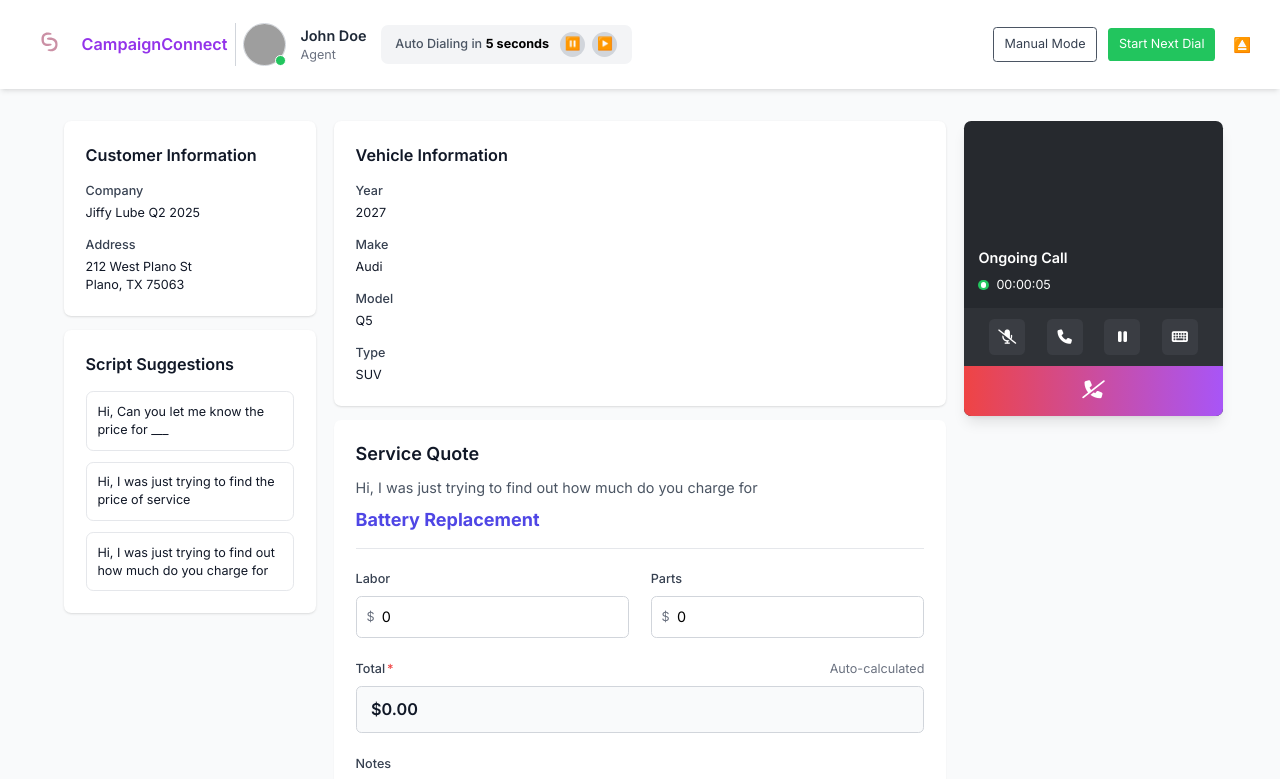
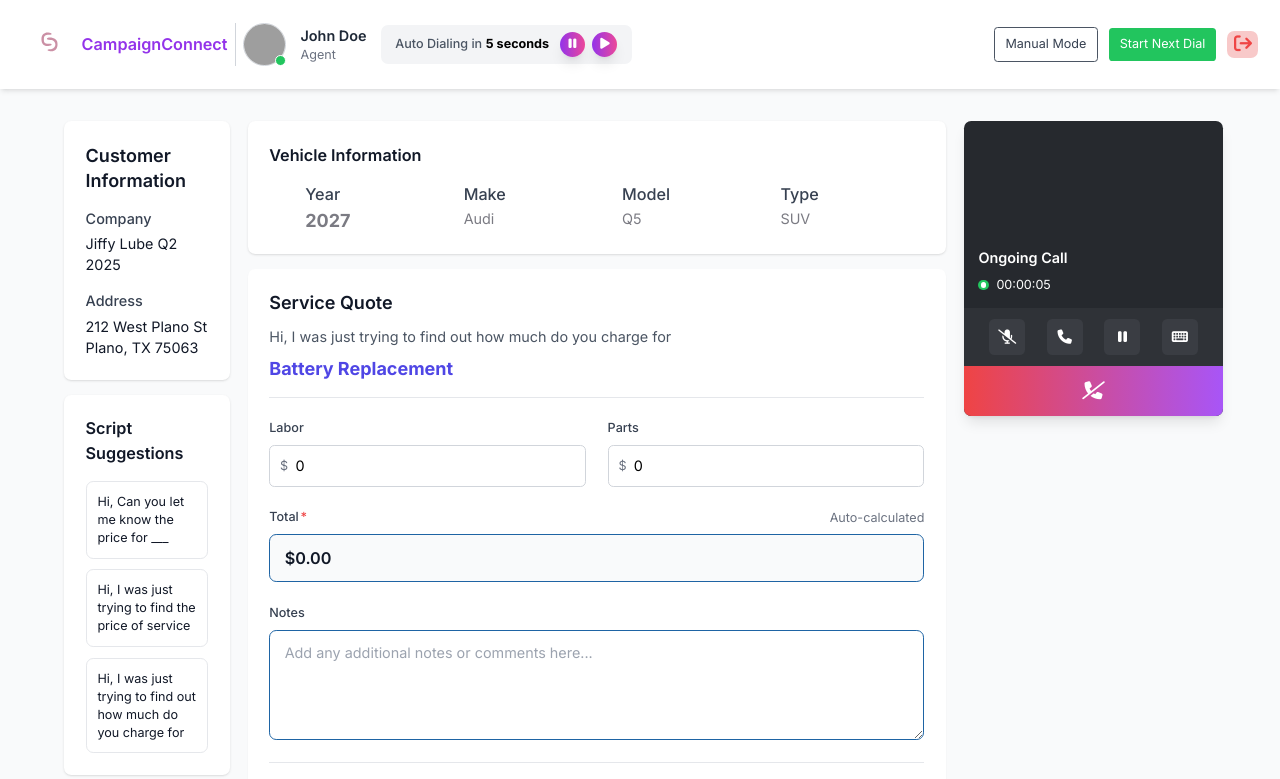
Before and after one commit to RK-GitaIT/campaign_connect_app, a Next.js app: page / in a window 1280 px wide. Shown: the top 779 px of the page. Built offline with nearby package versions, Linux system fonts and the light colour scheme; grey boxes are pictures that could not be loaded.

Commit message:
UI FIXES AND RESPONSIVENESS

```diff
--- a/src/app/page.tsx
+++ b/src/app/page.tsx
@@ -14,9 +14,9 @@ export default function Home() {
 <CampaignProvider>
   <div className="min-h-screen bg-[#F9FAFB]">
     <Header />
-        <main className="container mx-auto  py-4">
-          <div className="flex gap-5">
-            <div className="w-[280px]">
+    <main className="container mx-auto py-4">
+      <div className="flex flex-col md:flex-row gap-5">
+        <div className="w-full md:w-2/3 lg:w-[400px]">
           <CustomerInfo />
           <div className="mt-4">
             <ScriptSuggestions />
@@ -28,7 +28,7 @@ export default function Home() {
           <ServiceInfo />
         </div>
 
-            <div className="w-[280px]">
+        <div className="w-full md:w-1/3 lg:w-[280px]">
           <OngoingCall />
         </div>
       </div>
--- a/src/components/CustomerInfo.tsx
+++ b/src/components/CustomerInfo.tsx
@@ -9,21 +9,23 @@ export default function CustomerInfo() {
   if (!currentCall) return null;
 
   return (
-    <div className="bg-white rounded-lg shadow p-6">
-      <h2 className="text-lg font-semibold text-gray-900 mb-4">Customer Information</h2>
+
+    <div className="bg-white rounded-lg shadow p-4 md:p-6 mb-4">
+      <h2 className="text-lg md:text-xl font-semibold text-gray-900 mb-4">Customer Information</h2>
       <div className="space-y-4">
         <div>
-          <label className="block text-sm font-medium text-gray-700">Company</label>
-          <p className="mt-1 text-sm text-gray-900">{currentCall.customerInfo.company}</p>
+          <label className="block text-sm md:text-base font-medium text-gray-700">Company</label>
+          <p className="mt-1 text-sm md:text-base text-gray-900">{currentCall.customerInfo.company}</p>
         </div>
         <div>
-          <label className="block text-sm font-medium text-gray-700">Address</label>
-          <p className="mt-1 text-sm text-gray-900">
+          <label className="block text-sm md:text-base font-medium text-gray-700">Address</label>
+          <p className="mt-1 text-sm md:text-base text-gray-900">
             {currentCall.customerInfo.address.street}<br />
             {currentCall.customerInfo.address.city}, {currentCall.customerInfo.address.state} {currentCall.customerInfo.address.zipCode}
           </p>
         </div>
       </div>
     </div>
+
   );
 }
--- a/src/components/Header.tsx
+++ b/src/components/Header.tsx
@@ -31,6 +31,7 @@ export default function Header() {
             height="50.000000pt"
             viewBox="0 0 44.000000 69.000000"
             preserveAspectRatio="xMidYMid meet"
+            className="hover:scale-110 transition-transform duration-300"
           >
             <g
               transform="translate(0.000000,69.000000) scale(0.100000,-0.100000)"
@@ -41,7 +42,7 @@ export default function Header() {
               <path d="M205 411 c-7 -13 5 -19 39 -19 31 1 56 -23 56 -52 0 -30 -27 -54 -59 -55 -42 0 -40 -19 2 -23 51 -5 82 25 82 78 0 32 -6 47 -24 61 -24 20 -86 26 -96 10z" />
             </g>
           </svg>
-          <span className="text-lg font-semibold text-purple-600 ml-2">
+          <span className="text-lg font-semibold text-purple-600 ml-2 hover:scale-110 transition-transform duration-300">
             CampaignConnect
           </span>
         </div>
@@ -49,7 +50,7 @@ export default function Header() {
 
         {/* Middle Section (Agent Info) */}
         <div className="flex items-center space-x-4">
-          <div className="relative w-12 h-12">
+          <div className="relative w-12 h-12 hover:scale-110 transition-transform duration-300">
             <Image
               src="https://randomuser.me/api/portraits/men/10.jpg"
               alt="User"
@@ -71,36 +72,34 @@ export default function Header() {
         <span>Auto Dialing in</span>
         <span className="font-bold ml-1 text-black">{autoDialCountdown} seconds</span>
 
-        {/* Pause Button */}
-        <button className="ml-3 w-7 h-7 flex items-center justify-center rounded-full bg-gray-300">
-          ⏸️
-        </button>
+<button className="ml-3 w-7 h-7 flex items-center justify-center rounded-full text-white shadow-lg bg-gradient-to-r from-purple-600 to-pink-500 hover:scale-110 transition-transform duration-300">
+    <i className="fas fa-pause"></i>
+</button>
 
-        {/* Play Button */}
-        <button className="ml-2 w-7 h-7 flex items-center justify-center rounded-full bg-gray-300">
-          ▶️
-        </button>
+<button className="ml-2 w-7 h-7 flex items-center justify-center rounded-full text-white shadow-lg bg-gradient-to-r from-purple-600 to-pink-500 hover:scale-110 transition-transform duration-300">
+    <i className="fas fa-play"></i>
+</button>
       </div>
 
       {/* Right Section (Buttons) */}
       <div className="flex items-center space-x-3 justify-between md:ml-auto">
         <button
           onClick={() => setIsManualMode(!isManualMode)}
-          className="px-3 py-2 border border-gray-600 rounded text-gray-700 text-sm"
+          className="px-3 py-2 border border-gray-600 rounded text-gray-700 text-sm hover:scale-110 transition-transform duration-300"
         >
           Manual Mode
         </button>
 
         <button
           onClick={() => setAutoDialCountdown(10)}
-          className="px-3 py-2 bg-green-500 text-white rounded text-sm"
+          className="px-3 py-2 bg-green-500 text-white rounded text-sm hover:scale-110 transition-transform duration-300"
         >
           Start Next Dial
         </button>
 
-        <button className="text-red-500 p-2 flex items-center">
-          ⏏️
-        </button>
+        <button type="button" className="text-red-500 hover:text-red-700 p-2 flex items-center log-out hover:scale-110 transition-transform duration-300">
+            <i className="fa-solid fa-arrow-right-from-bracket text-xl "></i>
+          </button>
       </div>
     </div>
   );
--- a/src/components/OngoingCall.tsx
+++ b/src/components/OngoingCall.tsx
@@ -73,7 +73,7 @@ export default function OngoingCall() {
         {/* 1) Mute/Unmute */}
         <button
           onClick={() => setIsMuted(!isMuted)}
-          className="w-10 h-10 rounded-md bg-[#3A3D43] flex items-center justify-center"
+          className="w-10 h-10 rounded-md bg-[#3A3D43] flex items-center justify-center border border-transparent hover:border-white hover:scale-110 transition-transform duration-300"
           title={isMuted ? "Unmute" : "Mute"}
         >
           <i className="fas fa-microphone-slash text-white"></i>
@@ -82,7 +82,7 @@ export default function OngoingCall() {
         {/* 2) Transfer */}
         <button
           onClick={handleTransfer}
-          className="w-10 h-10 rounded-md bg-[#3A3D43] flex items-center justify-center"
+           className="w-10 h-10 rounded-md bg-[#3A3D43] flex items-center justify-center border border-transparent hover:border-white hover:scale-110 transition-transform duration-300"
           title="Transfer Call"
         >
           <i className="fas fa-phone text-white"></i>
@@ -91,7 +91,7 @@ export default function OngoingCall() {
         {/* 3) Pause/Resume */}
         <button
           onClick={() => setIsPaused(!isPaused)}
-          className="w-10 h-10 rounded-md bg-[#3A3D43] flex items-center justify-center"
+           className="w-10 h-10 rounded-md bg-[#3A3D43] flex items-center justify-center border border-transparent hover:border-white hover:scale-110 transition-transform duration-300"
           title={isPaused ? "Resume" : "Pause"}
         >
           <i className="fas fa-pause text-white"></i>
@@ -100,7 +100,7 @@ export default function OngoingCall() {
         {/* 4) Keypad (example) */}
         <button
           onClick={() => alert("Open keypad")}
-          className="w-10 h-10 rounded-md bg-[#3A3D43] flex items-center justify-center"
+            className="w-10 h-10 rounded-md bg-[#3A3D43] flex items-center justify-center border border-transparent hover:border-white hover:scale-110 transition-transform duration-300"
           title="Keypad"
         >
           <i className="fas fa-keyboard text-white"></i>
@@ -114,7 +114,7 @@ export default function OngoingCall() {
       <div className="bg-gradient-to-r from-red-500 to-purple-500 h-14 flex items-center justify-center">
         <button
           onClick={handleEndCall}
-          className="text-white"
+             className="w-10 h-10 rounded-md text-white flex items-center justify-center border border-transparent hover:border-white hover:scale-110 transition-transform duration-300"
           title="End Call"
         >
           <i className="fas fa-phone-slash text-xl"></i>
--- a/src/components/ScriptSuggestions.tsx
+++ b/src/components/ScriptSuggestions.tsx
@@ -9,7 +9,7 @@ export default function ScriptSuggestions() {
   if (!currentCall) return null;
 
   return (
-    <div className="bg-white rounded-lg shadow p-6">
+    <div className="bg-white rounded-lg shadow p-4 md:p-6">
     <h2 className="text-lg font-semibold text-gray-900 mb-4">Script Suggestions</h2>
     <div className="space-y-3">
       {currentCall.scriptSuggestions.map((suggestion) => (
--- a/src/components/ServiceInfo.tsx
+++ b/src/components/ServiceInfo.tsx
@@ -50,7 +50,7 @@ export default function ServiceInfo() {
                 type="text"
                 value={labor}
                 onChange={(e) => setLabor(Number(e.target.value))}
-              className="block w-full pl-7 pr-3 py-2.5 border border-gray-300 rounded-md focus:ring-2 focus:ring-indigo-500 focus:border-indigo-500 text-[16px] transition-colors"
+                className="block w-full pl-7 pr-3 py-2.5 border-2 border-gray-300 rounded-md  focus:border-[#1e64a4] focus:outline-none text-[16px]"
                 placeholder="75"
             />
         </div>
@@ -68,7 +68,7 @@ export default function ServiceInfo() {
                 type="text"
                 value={parts}
                 onChange={(e) => setParts(Number(e.target.value))}
-              className="block w-full pl-7 pr-3 py-2.5 border border-gray-300 rounded-md focus:ring-2 focus:ring-indigo-500 focus:border-indigo-500 text-[16px] transition-colors"
+                className="block w-full pl-7 pr-3 py-2.5 border-2 border-gray-300 rounded-md   focus:border-[#1e64a4] focus:outline-none text-[16px] "
                 placeholder="75"
             />
         </div>
@@ -86,7 +86,7 @@ export default function ServiceInfo() {
         type="text"
         value={`$${(labor + parts).toFixed(2)}`}
         readOnly
-          className="block w-full px-4 py-3 border border-gray-300 rounded-md bg-gray-50 text-[18px] font-semibold text-gray-900"
+        className="block w-full px-4 py-3 border-2 border-[#1e64a4] rounded-lg bg-gray-50 text-[18px] font-semibold text-gray-900 focus:border-[#1e64a4] focus:outline-none"
     />
 </div>
 
@@ -98,7 +98,7 @@ export default function ServiceInfo() {
         value={notes}
         onChange={(e) => setNotes(e.target.value)}
         rows={4}
-          className="block w-full px-4 py-3 border border-gray-300 rounded-md focus:ring-2 focus:ring-indigo-500 focus:border-indigo-500 text-[16px] placeholder-gray-400"
+        className="block w-full px-4 py-3 border-2 border-[#1e64a4] rounded-lg text-[16px] placeholder-gray-400 focus:border-[#1e64a4] focus:outline-none"
         placeholder="Add any additional notes or comments here..."
     />
 </div>
--- a/src/components/VehicleInfo.tsx
+++ b/src/components/VehicleInfo.tsx
@@ -10,25 +10,33 @@ export default function VehicleInfo() {
 
   return (
     <div className="bg-white rounded-lg shadow p-6">
-      <h2 className="text-lg font-semibold text-gray-900 mb-4">Vehicle Information</h2>
-      <div className="space-y-4">
-        <div>
-          <label className="block text-sm font-medium text-gray-700">Year</label>
-          <p className="mt-1 text-sm text-gray-900">{currentCall.vehicleInfo.year}</p>
-        </div>
-        <div>
-          <label className="block text-sm font-medium text-gray-700">Make</label>
-          <p className="mt-1 text-sm text-gray-900">{currentCall.vehicleInfo.make}</p>
-        </div>
-        <div>
-          <label className="block text-sm font-medium text-gray-700">Model</label>
-          <p className="mt-1 text-sm text-gray-900">{currentCall.vehicleInfo.model}</p>
-        </div>
-        <div>
-          <label className="block text-sm font-medium text-gray-700">Type</label>
-          <p className="mt-1 text-sm text-gray-900">{currentCall.vehicleInfo.type}</p>
-        </div>
+  <h2 className="text-lg font-semibold text-gray-900 mb-4">Vehicle Information</h2>
+  <div className="flex flex-col lg:flex-row gap-4 pl-10">
+    {/* First Row: Year and Make */}
+    <div className="flex flex-col sm:flex-row lg:flex-1 gap-4 w-full">
+      <div className="flex-1 min-w-[160px]">
+        <label className="block text-lg font-medium text-gray-700">Year</label>
+        <p className="text-[#7b7b83] text-xl font-bold">{currentCall.vehicleInfo.year}</p>
+      </div>
+      <div className="flex-1 min-w-[160px]">
+        <label className="block text-lg font-medium text-gray-700">Make</label>
+        <p className="text-[#7b7b83] text-base font-normal">{currentCall.vehicleInfo.make}</p>
       </div>
     </div>
+    {/* Second Row: Model and Type */}
+    <div className="flex flex-col sm:flex-row lg:flex-1 gap-4 w-full">
+      <div className="flex-1 min-w-[160px]">
+        <label className="block text-lg font-medium text-gray-700">Model</label>
+        <p className="text-[#7b7b83] text-base font-normal">{currentCall.vehicleInfo.model}</p>
+      </div>
+      <div className="flex-1 min-w-[160px]">
+        <label className="block text-lg font-medium text-gray-700">Type</label>
+        <p className="text-[#7b7b83] text-base font-normal">{currentCall.vehicleInfo.type}</p>
+      </div>
+    </div>
+  </div>
+</div>
+
+
   );
 }
```
Lines whose indentation alone changed are shown as unchanged.
